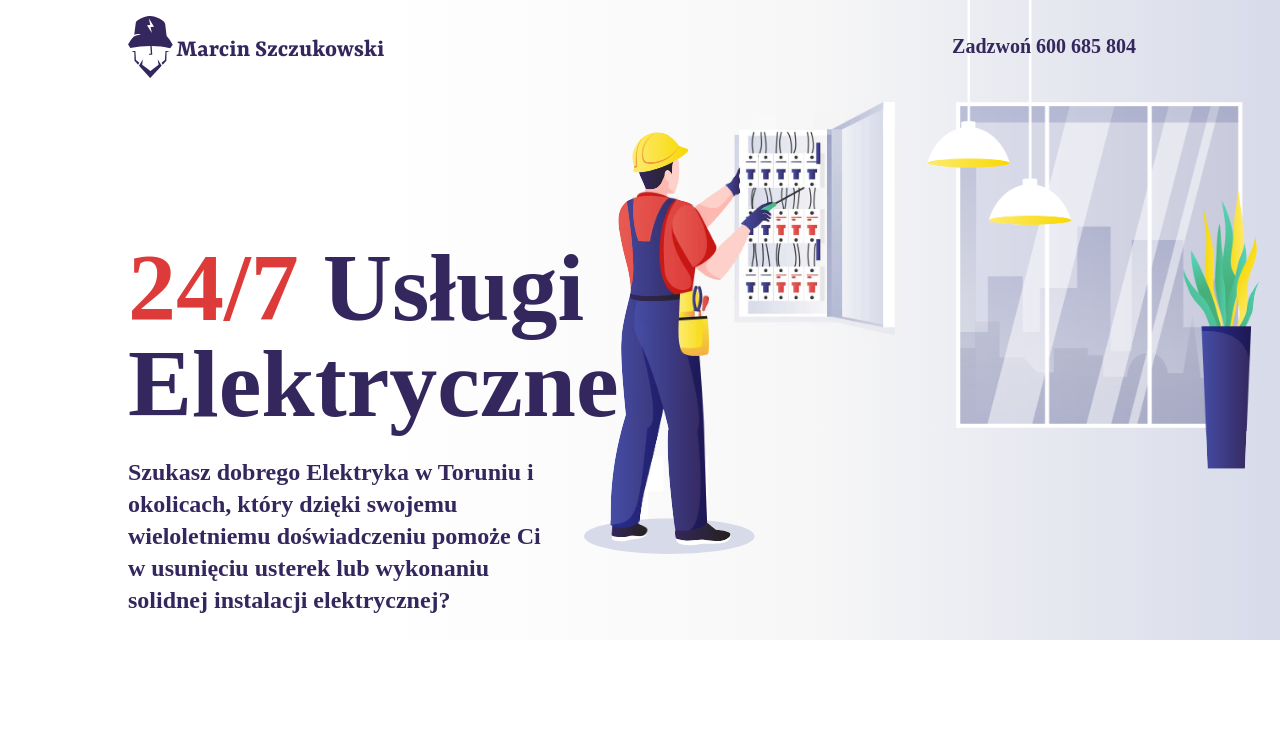
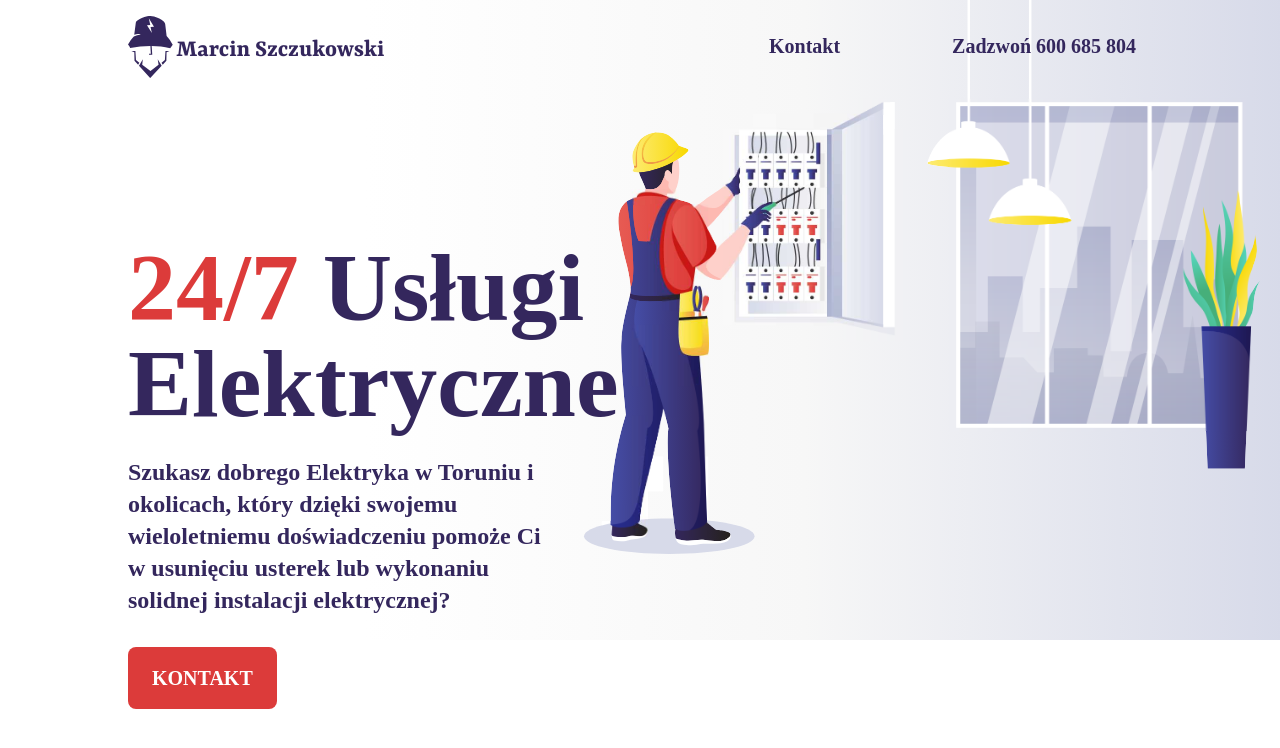
Before and after one commit to DTreshy/Elektryk, a Nuxt app: page / in a window 1280 px wide. Shown: the top 748 px of the page. Built offline with nearby package versions, Linux system fonts and the light colour scheme.

Commit message:
hover przycisku

```diff
--- a/layouts/default.vue
+++ b/layouts/default.vue
@@ -7,13 +7,11 @@
         <div to="" class="inline-block lg:p-4 py-2 lg:py-4 lg:text-xl text-sm text-primary-300 font-extrabold float-right">
             Zadzwoń 600 685 804
         </div>
-        <nuxt-link to="kontakt" class=" group hidden float-right mr-20 my-auto">
+        <nuxt-link to="kontakt" class=" group float-right mr-20 my-auto">
           <div class=" p-4 text-xl text-primary-300 font-extrabold">
             Kontakt
           </div>
-          <div class=" ml-3 -mt-4 h-0.5 w-0 group-
-
-          hover:w-20 transition-all ease-in-out bg-primary-300 rounded-lg" />
+          <div class=" ml-3 -mt-4 h-0.5 w-0 group-hover:w-20 transition-all ease-in-out bg-primary-300 rounded-lg" />
         </nuxt-link>
       </nav>
     <slot />
--- a/pages/index.vue
+++ b/pages/index.vue
@@ -17,8 +17,8 @@
                 Szukasz dobrego Elektryka w Toruniu i okolicach,
                 który dzięki swojemu wieloletniemu doświadczeniu pomoże Ci w usunięciu usterek lub wykonaniu solidnej instalacji elektrycznej?
             </div>
-            <div class="hidden justify-center lg:justify-start">
-                <nuxt-link to="kontakt" class="lg:px-6 py-5 text-white bg-accent-300 w-52 text-xl font-bold rounded-lg text-center">
+            <div class=" justify-center lg:justify-start">
+                <nuxt-link to="kontakt" class="lg:px-6 py-5 text-white bg-accent-300 hover:bg-accent-400 transition-all ease-in-out w-52 text-xl font-bold rounded-lg text-center">
                     KONTAKT
                 </nuxt-link>
             </div>
--- a/tailwind.config.js
+++ b/tailwind.config.js
@@ -17,6 +17,7 @@ module.exports = {
       },
       accent: {
         300: '#dc3b3a',
+        400: '#9a2929',
       },
       primary: {
         300: '#34275d',
```
